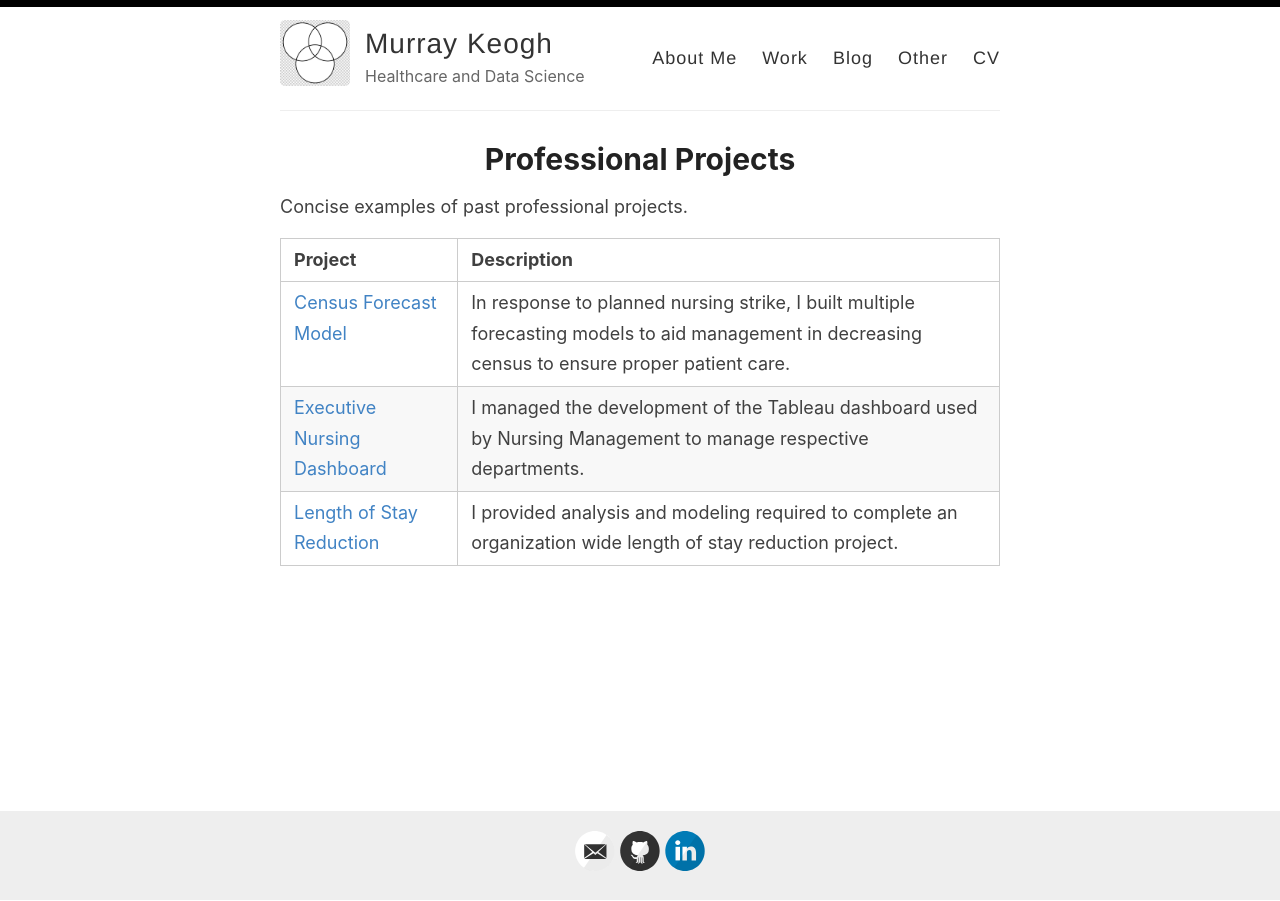
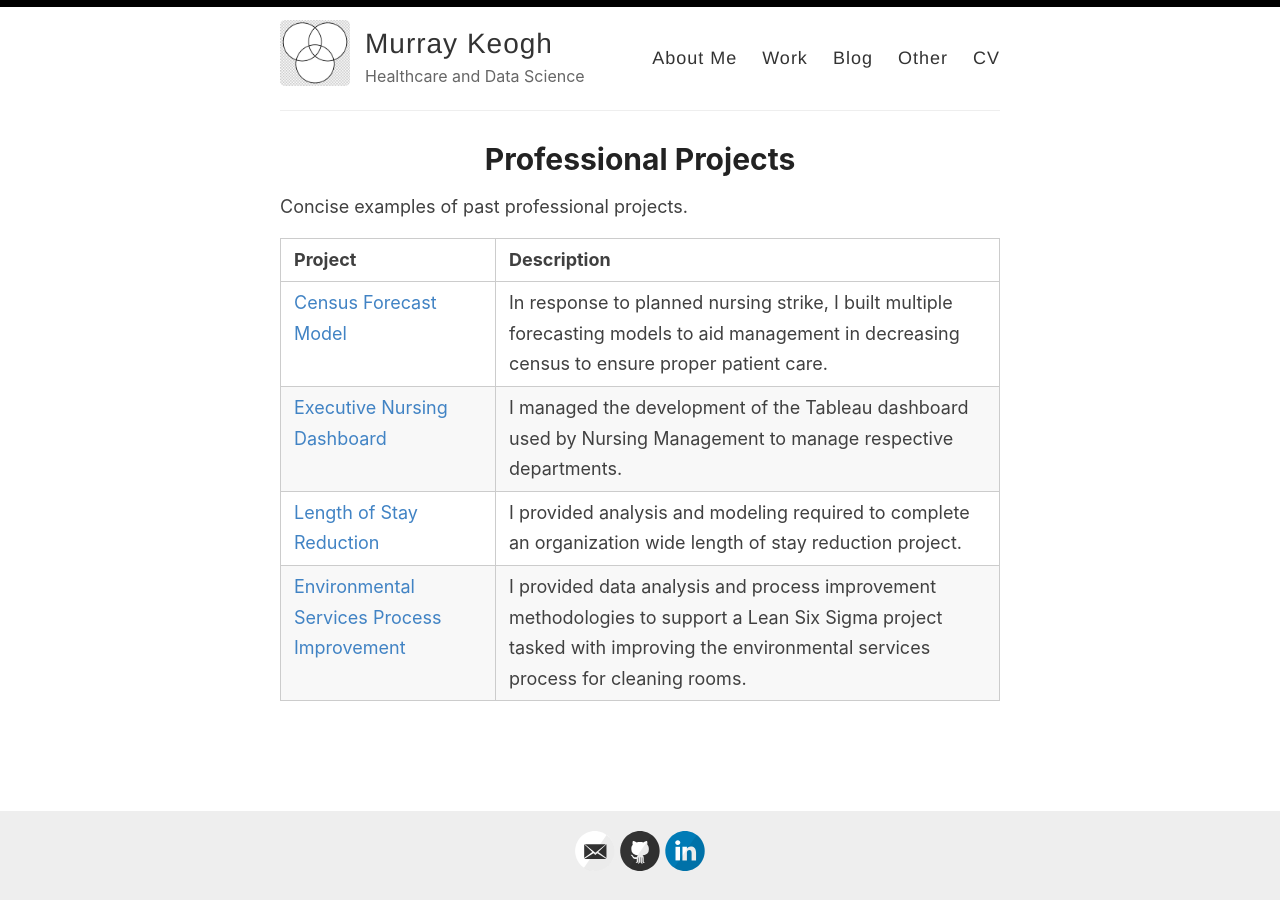
Before and after one commit to Murrkeys/Murrkeys.github.io, a Jekyll site: the page built from _pages/work.md, in a window 1280 px wide. Built offline with Jekyll 4.4.1, drawn with Linux system fonts in a browser that asks for light colours.

Commit message:
Update work.md
added EVS analysis

```diff
--- a/_pages/work.md
+++ b/_pages/work.md
@@ -12,3 +12,4 @@ Concise examples of past professional projects.
 |<a href="/documents/Nursing Strike Forecast Model.pdf">Census Forecast Model</a> | In response to planned nursing strike, I built multiple forecasting models to aid management in decreasing census to ensure proper patient care.|
 |<a href="/documents/Nursing Executive Dashboard.pdf">Executive Nursing Dashboard</a>| I managed the development of the Tableau dashboard used by Nursing Management to manage respective departments.|
 |<a href="/documents/Length of Stay Reduction Project.pdf">Length of Stay Reduction</a>| I provided analysis and modeling required to complete an organization wide length of stay reduction project.|
+|<a href="/documents/EVS Analysis.pdf">Environmental Services Process Improvement</a>| I provided data analysis and process improvement methodologies to support a Lean Six Sigma project tasked with improving the environmental services process for cleaning rooms.|
```
